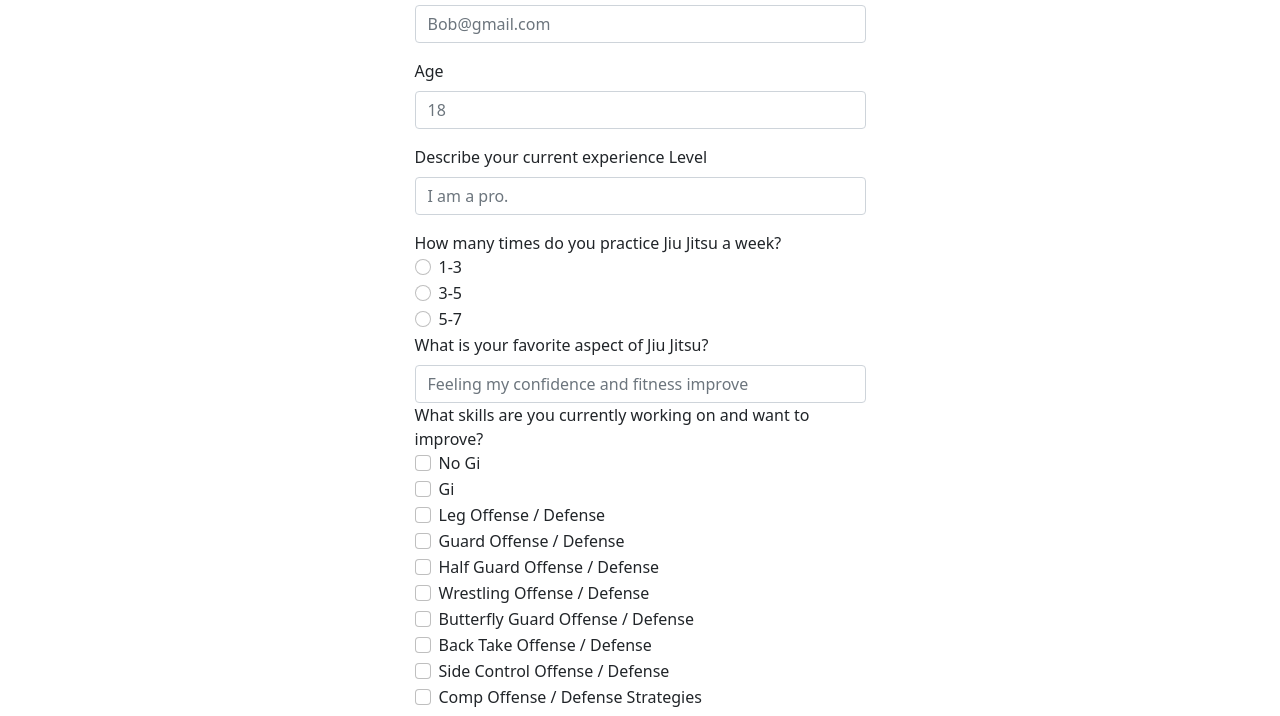
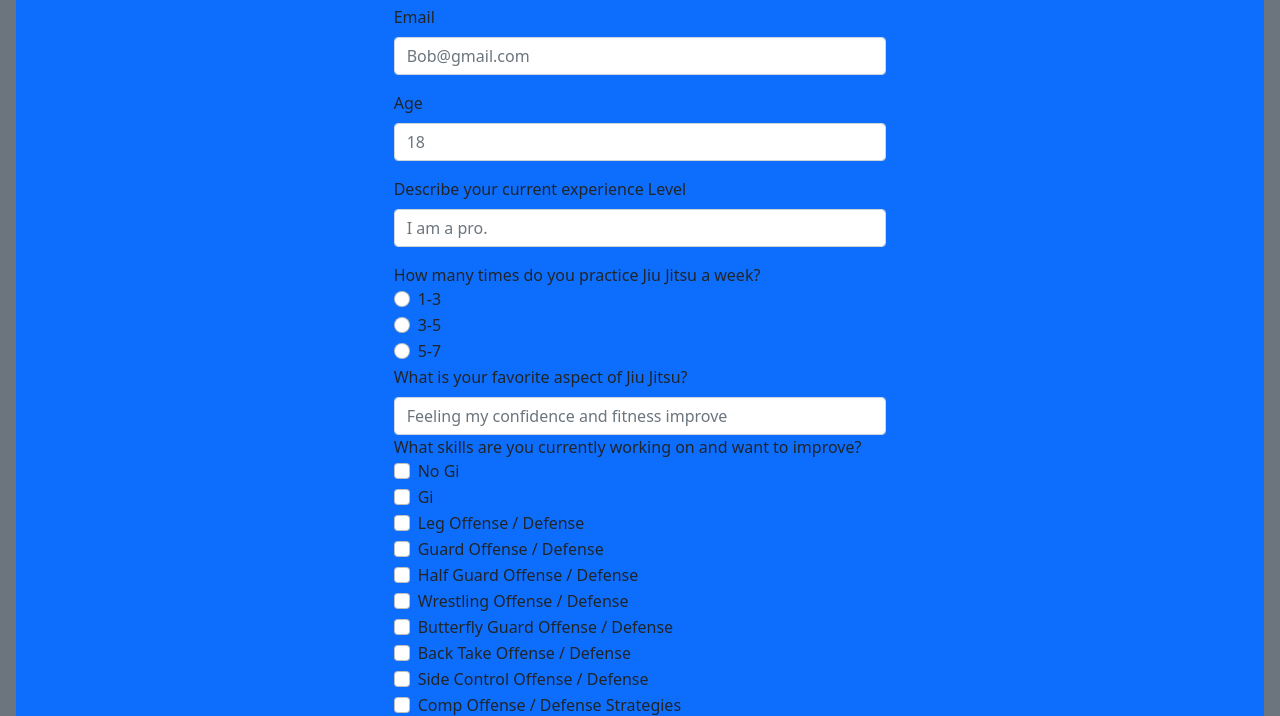
Before and after one commit to paxton44/formPractice, a plain HTML site: page index.html in a window 1280 px wide. Shown: the part 217-933 px from the top of the page. Drawn offline with nearby package versions, Linux system fonts and the light colour scheme.

Commit message:
setting up for sass

```diff
--- a/index.html
+++ b/index.html
@@ -20,11 +20,13 @@
 -->
 
 <body>
-  <div id="container" class="container">
+  <div id="container" class="p-3 mb-2 bg-secondary text-dark">
+  <div id="container" class="p-3 mb-2 bg-primary text-dark">
     <div class="row">
       <div class="col">
         <!-- 1 of 3 -->
       </div>
+      <!-- This is where The card is centered in the Column -->
       <div class="col-5">
         <card>
           <h1>Would You Recommend Jiu Jitsu To A Friend?</h1>
@@ -149,6 +151,7 @@
       </div>
     </div>
   </div>
+</div>
   <script src="https://cdn.jsdelivr.net/npm/bootstrap@5.1.3/dist/js/bootstrap.bundle.min.js"
     integrity="sha384-ka7Sk0Gln4gmtz2MlQnikT1wXgYsOg+OMhuP+IlRH9sENBO0LRn5q+8nbTov4+1p"
     crossorigin="anonymous"></script>
```
